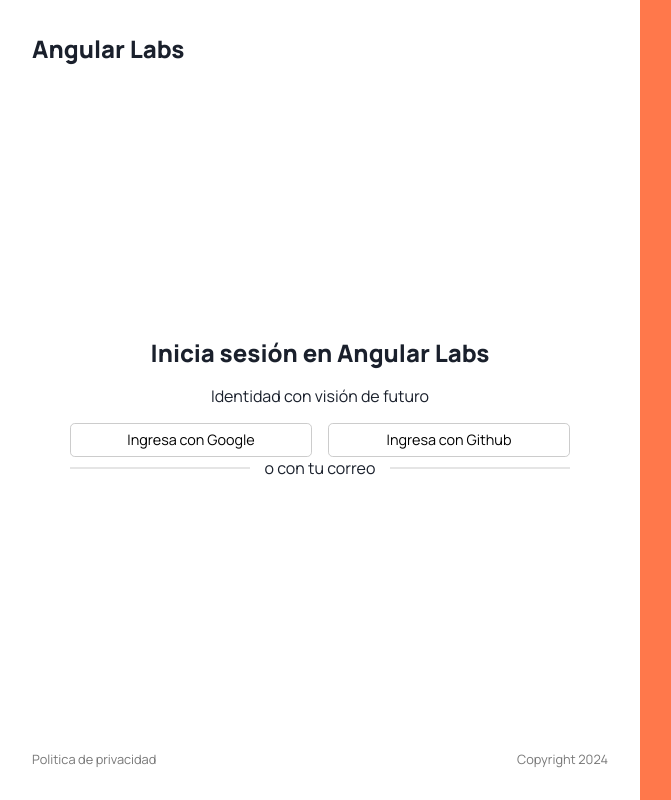
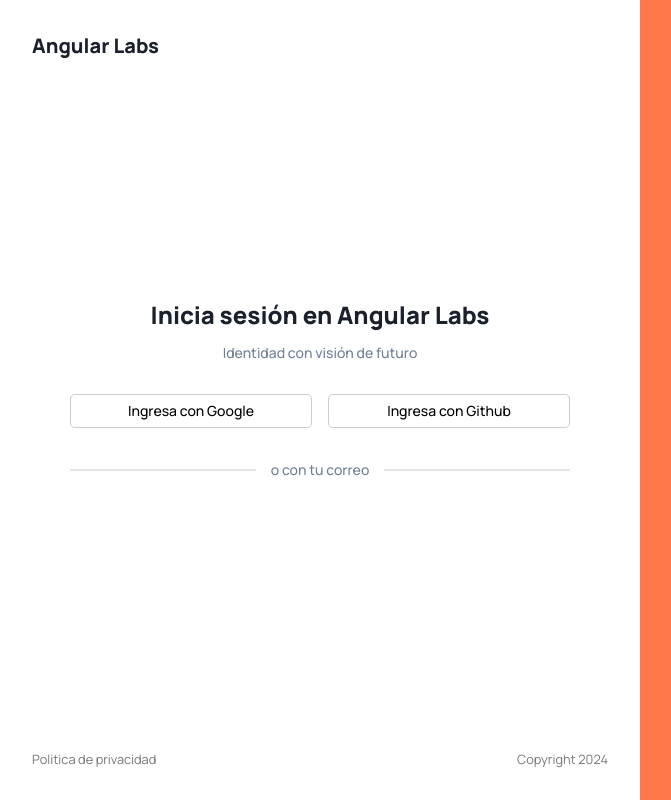
Before and after one commit to DavidBarcenas/ng-labs, an Angular app: page / in a window 1280 px wide. Shown: the whole page, without its empty margins (0-671 px from the left). Built offline with nearby package versions, Linux system fonts and the light colour scheme.

Commit message:
Implementa utilidades de estilos en auth

```diff
--- a/src/app/auth/auth-shell/auth-shell.component.html
+++ b/src/app/auth/auth-shell/auth-shell.component.html
@@ -1,17 +1,17 @@
 <section class="auth">
   <div class="auth-forms">
     <header>
-      <h1>Angular Labs</h1>
+      <h1 class="heading-5">Angular Labs</h1>
     </header>
-    <div class="auth-content">
-      <h2>Inicia sesión en Angular Labs</h2>
-      <p>Identidad con visión de futuro</p>
+    <div class="auth-content text-md font-medium">
+      <h2 class="heading-4">Inicia sesión en Angular Labs</h2>
+      <p class="auth-subtitle gray-600">Identidad con visión de futuro</p>
       <div class="auth-social">
         <button class="social-btn">Ingresa con Google</button>
         <button class="social-btn">Ingresa con Github</button>
       </div>
       <div class="divider">
-        <span class="divider-text">o con tu correo</span>
+        <span class="divider-text gray-600">o con tu correo</span>
       </div>
     </div>
     <footer class="auth-footer">
--- a/src/app/auth/auth-shell/auth-shell.component.scss
+++ b/src/app/auth/auth-shell/auth-shell.component.scss
@@ -19,6 +19,10 @@
     margin: auto;
     text-align: center;
     width: 500px;
+  }
+
+  &-subtitle {
+    margin: .75rem 0 2rem;
   }
 
   &-social {
@@ -44,12 +48,12 @@
   background: #fff;
   border: 1px solid #ccc;
   border-radius: .3rem;
-  font-size: .9rem;
   padding: .5rem .75rem;
   width: 100%;
 }
 
 .divider {
+  margin: 2rem 0;
   position: relative;
 
   &::before {
```
